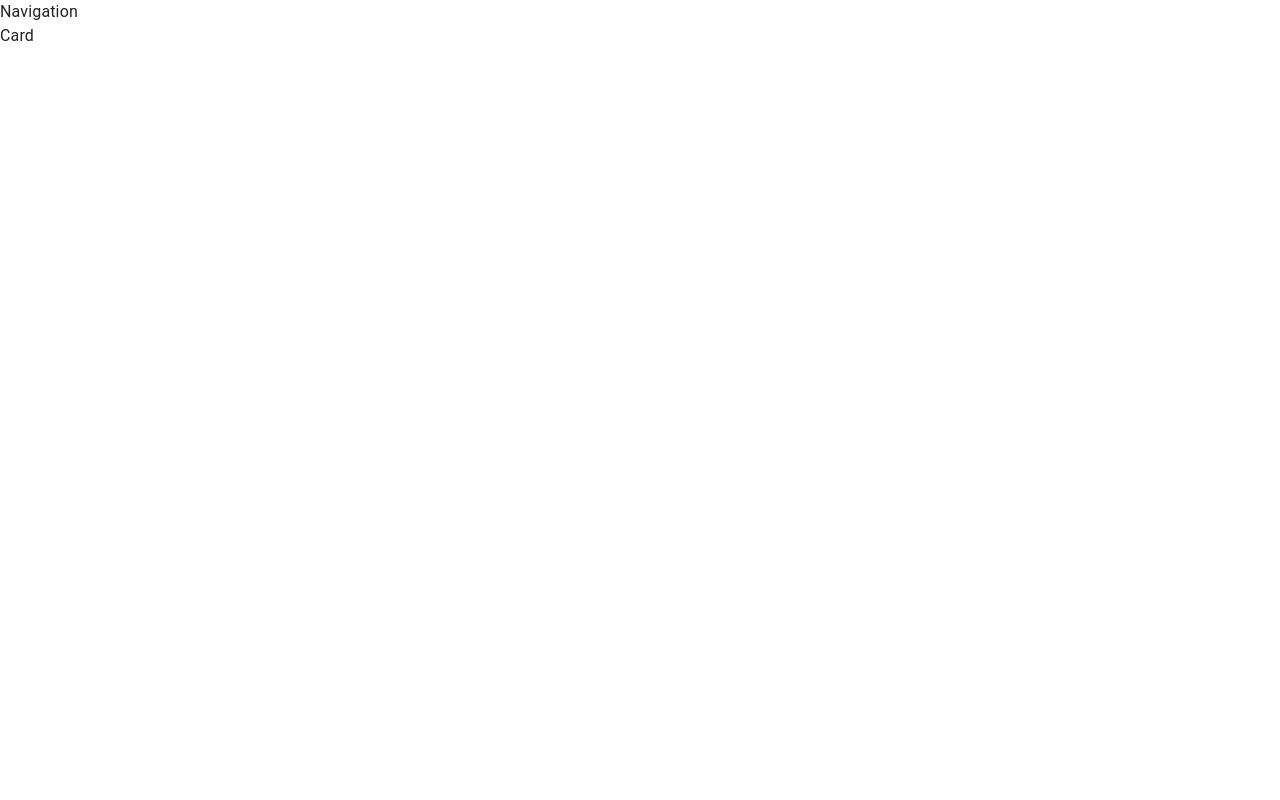
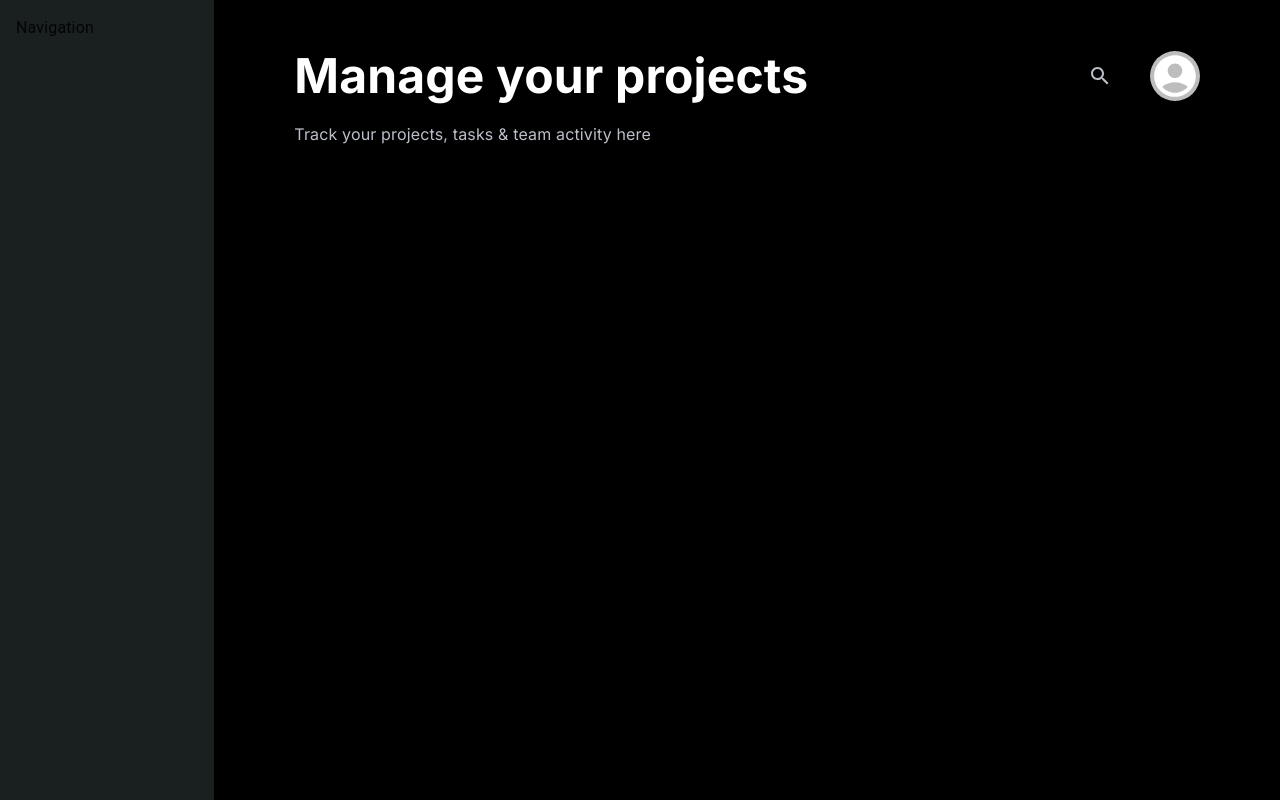
Before and after one commit to Blagoja95/DashNET, a React (Create React App) app in the folder src/main/ui/: page / in a window 1280 px wide. Built offline with nearby package versions, Linux system fonts and the light colour scheme.

Commit message:
#23 Introducing Header common component (#25)
Added typography prop in theame builder
General layout

Header props:
 titleTxt -> default Dashboard
 subtitleTxt -> default hidden
 hideSearchBar -> default displayed

```diff
--- a/src/main/ui/src/App.js
+++ b/src/main/ui/src/App.js
@@ -1,14 +1,32 @@
 import { Route, Routes } from 'react-router-dom';
 import Navigation from './components/layout/navigation/Navigation';
+import { Box } from '@mui/material';
 import Home from './components/pages/home/Home';
-const App = () => {
+
+const App = () =>
+{
 	return (
-		<>
-			<Navigation />
-			<Routes>
-				<Route path='/' element={<Home />} />
-			</Routes>
-		</>
-	)
+		<Box sx={ {
+			display: 'flex'
+		} }>
+			<Box sx={ { bgcolor: 'gray.dark', width: '20%', height: '100vh', p: 2 } }>
+				<Navigation/>
+			</Box>
+
+			<Box sx={ {
+				bgcolor: 'black.main',
+				color: 'white.main',
+				width: '100%',
+				p: '2rem 4rem 1rem 4rem'
+			} }>
+
+				<Routes>
+					<Route path='/' element={ <Home/> }/>
+					<Route path='*' element={ <section>404 TODO</section> }/>
+				</Routes>
+			</Box>
+		</Box>
+	);
 }
-export default App
+
+export default App;
--- /dev/null
+++ b/src/main/ui/src/components/layout/header/Header.js
@@ -0,0 +1,101 @@
+import {useState, useRef, useEffect} from 'react';
+import SearchIcon from '@mui/icons-material/Search';
+import AccountCircleIcon from '@mui/icons-material/AccountCircle';
+import {Box, Avatar, Typography, InputAdornment, TextField} from '@mui/material';
+
+const Header = ({titleTxt, subtitleTxt, hideSearchBar = false}) =>
+{
+	const [isFocused, setFocused] = useState(false);
+	const inputRef = useRef(null);
+
+	const inputWidth = isFocused ? 300 : 30;
+
+	useEffect(() =>
+	{
+		if (isFocused && inputRef.current)
+		{
+			inputRef.current.focus();
+		}
+		else
+		{
+			inputRef.current.blur();
+		}
+
+	}, [isFocused]);
+
+	return <Box
+		sx={{
+			p: '1rem',
+			display: 'flex',
+			flexDirection: 'column',
+			bgcolor: 'transparent'
+		}}>
+
+		<Box
+			sx={{
+				display: 'flex',
+				justifyContent: 'space-between'
+			}}>
+
+			<Typography variant='h3'
+						sx={{
+							color: 'white.light',
+							fontWeight: 'bold'
+						}}>
+
+				{titleTxt?.length > 0 ? titleTxt : 'Dashboard'}
+			</Typography>
+
+			<Box
+				sx={{
+					display: 'flex',
+					alignItems: 'center',
+					gap: 4
+				}}>
+
+				<TextField
+					inputRef={inputRef}
+					sx={{
+						'& input': {
+							color: 'white.main'
+						},
+						width: inputWidth,
+						transition: 'width 0.3s ease-in-out',
+						display: `${hideSearchBar ? 'none' : 'block'}`
+					}}
+					InputProps={{
+						startAdornment: (
+							<InputAdornment position='start'>
+								<SearchIcon
+									sx={{
+										color: 'white.main',
+										cursor: 'pointer'
+									}}/>
+							</InputAdornment>
+						),
+					}}
+					variant='standard'
+					onClick={() => setFocused(!isFocused)}
+					onBlur={() => setFocused(false)}
+				/>
+
+				<Avatar alt='user image' src='' sx={{width: 50, height: 50}}>
+					<AccountCircleIcon sx={{fontSize: 50}}/>
+				</Avatar>
+			</Box>
+		</Box>
+
+		<Box>
+			<Typography variant='subtitle1'
+						sx={{
+							display: `${(subtitleTxt && subtitleTxt?.length > 0) ? 'block' : 'none'}`,
+							marginTop: '1rem'
+						}}>
+
+				{subtitleTxt?.length > 0 ? subtitleTxt : 'Subtitle'}
+			</Typography>
+		</Box>
+	</Box>
+};
+
+export default Header;
--- a/src/main/ui/src/components/pages/home/Home.js
+++ b/src/main/ui/src/components/pages/home/Home.js
@@ -1,25 +1,40 @@
-import { useDispatch, useSelector } from "react-redux"
-import Card from "../../ui/card/Card"
-import { useEffect } from "react";
-import { resetInitialised, uiActions } from "../../../store/slices/uiSlice";
+import { useDispatch, useSelector } from 'react-redux';
+import { useEffect } from 'react';
+import { resetInitialised, uiActions } from '../../../store/slices/uiSlice';
+import Card from '../../ui/card/Card';
+import Header from '../../layout/header/Header';
 
-const Home = () => {
+const Home = () =>
+{
 	const dispatch = useDispatch();
 
 	const isInitialised = useSelector(state => state.ui.initialised);
 
-	useEffect(() => {
+	useEffect(() =>
+	{
 		dispatch(uiActions.setInitialised(true));
 		dispatch(resetInitialised());
-	}, [dispatch]);
+	}, [ dispatch ]);
 
-	useEffect(() => {
+	useEffect(() =>
+	{
 		console.log(isInitialised);
-	}, [isInitialised]);
+	}, [ isInitialised ]);
+
 	return (
-		<main>
-			<Card />
-		</main>
+		<>
+			<header>
+				<Header
+					subtitleTxt={ 'Track your projects, tasks & team activity here' }
+					titleTxt={ 'Manage your projects' }
+				/>
+			</header>
+
+			<main>
+
+			</main>
+		</>
 	)
-}
-export default Home
+};
+
+export default Home;
--- a/src/main/ui/src/index.js
+++ b/src/main/ui/src/index.js
@@ -16,6 +16,9 @@ import { CssBaseline } from '@mui/material';
 const root = createRoot(document.getElementById('root'));
 
 const theme = createTheme({
+	typography: {
+		fontFamily: 'Inter, sans-serif',
+	},
 	palette: {
 		primary: {
 			main: '#36BCBA',
@@ -32,17 +35,16 @@ const theme = createTheme({
 			main: '#BBBFC8',
 			light: '#FFFFFF'
 		}
-
 	}
 })
 
 root.render(
 	<React.StrictMode>
 		<BrowserRouter>
-			<Provider store={store}>
+			<Provider store={ store }>
 				<CssBaseline>
-					<ThemeProvider theme={theme}>
-						<App />
+					<ThemeProvider theme={ theme }>
+						<App/>
 					</ThemeProvider>
 				</CssBaseline>
 			</Provider>
```
